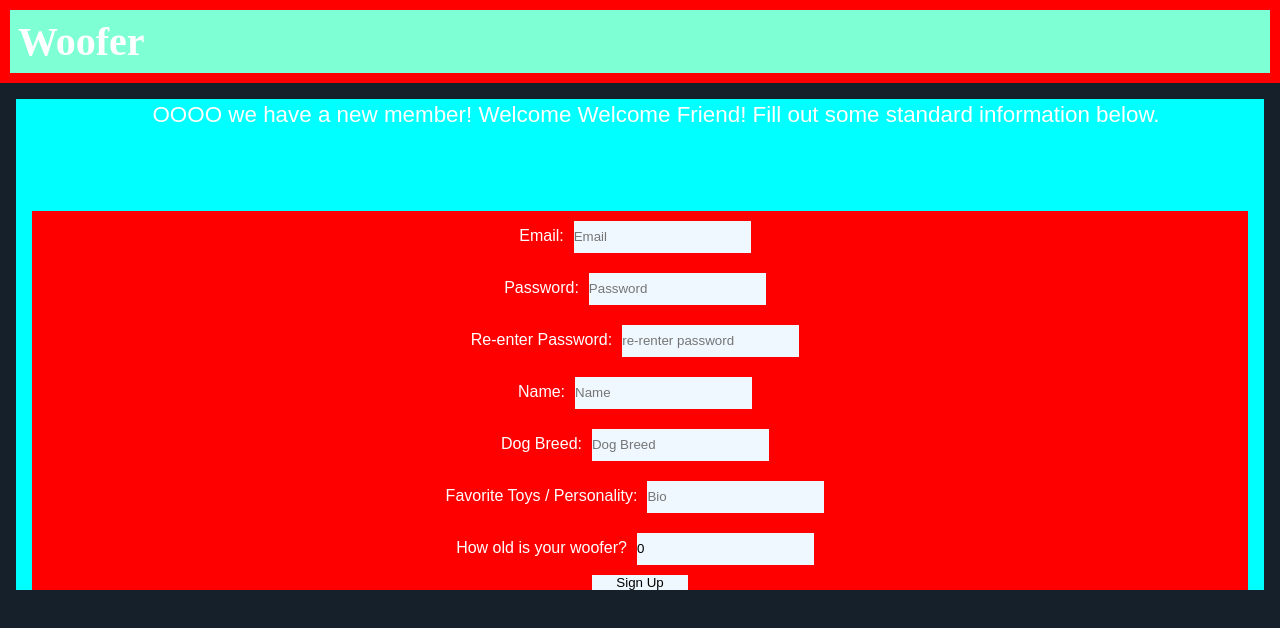
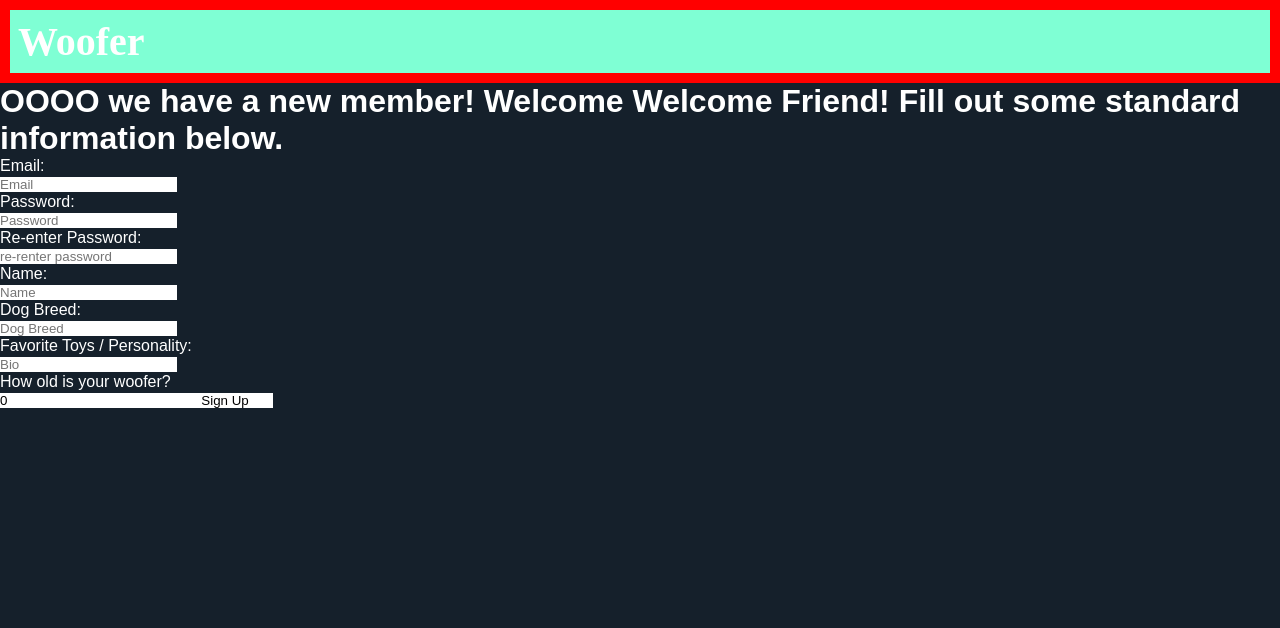
Before and after one commit to ThaGrza/Woofer, a React (Create React App) app in the folder frontend/: page /signup in a window 1280 px wide. Shown: the top 628 px of the page. Built offline with nearby package versions, Linux system fonts and the light colour scheme; a web font is replaced by a local one.

Commit message:
changing computers because this one broke

```diff
--- a/frontend/src/components/register/Register.css
+++ b/frontend/src/components/register/Register.css
@@ -1,44 +1,29 @@
-.signUp-container {
-  text-align: center;
-  background-color: aqua;
-  margin: 1rem;
-  animation: blin;
+.sign-up-container {
+    margin-left: auto;
+    margin-right: auto;
 }
 
-.signUp-container:hover {
+
+.sign-up-form {
 }
 
-.sign_up_form {
-  background-color: red;
-  display: flex;
-  flex-direction: column;
-  margin: 1rem;
+.sign-up-intro {
+
 }
 
-.signUp-intro {
-  text-indent: 2rem;
-  font-size: 1.4rem;
-  text-overflow: wrap;
-  margin-bottom: 5rem;
-  line-height: 2rem;
+.sign-up-form {
 }
 
-.signUp-form {
-  width: 20%;
-  margin: auto;
-  display: flex;
-  flex-direction: column;
+.sign-up-label{
+    display: block;
+
 }
 /* * Input fields */
-.sign_up {
-  margin-bottom: 1rem;
-  line-height: 2rem;
-  background-color: aliceblue;
-  margin: 10px;
+.sign-up-input{
+    background-color: white;
 }
 
 .signUp-button {
-  align-self: center;
-  width: 6rem;
-  background-color: aliceblue;
+    background-color: white;
+
 }
--- a/frontend/src/components/register/Register.tsx
+++ b/frontend/src/components/register/Register.tsx
@@ -35,29 +35,32 @@ export function Register() {
         }
     };
     return (
-    <div className="signUp-container">
-      <p className="signUp-intro">
+            <div className="sign-up-container">
+            <h1 className="sign-up-intro">
             OOOO we have a new member! Welcome Welcome Friend! Fill out some
             standard information below.
-      </p>
-      <form className="sign_up_form">
-        <label>
+            </h1>
+            <form className="sign-up-form">
+            <label className="sign-up-label" htmlFor="email">
             Email:
+            </label>
             <input
-            className="sign_up"
+            className="sign-up-input"
             placeholder="Email"
+            name="email"
             value={email}
             onChange={(e) => {
             setEmail(e.target.value);
             }}
             required
             ></input>
+            <label className="sign-up-label" htmlFor="password">
+            Password:
             </label>
-        <label>
-          Password:
             <input
-            className="sign_up"
+            className="sign-up-input"
             type="password"
+            name="password"
             placeholder="Password"
             value={password}
     onChange={(e) => {
@@ -65,11 +68,12 @@ export function Register() {
     }}
     required
         ></input>
+        <label className="sign-up-label" htmlFor="repassword">
+        Re-enter Password:
         </label>
-        <label>
-          Re-enter Password:
         <input
-            className="sign_up"
+        className="sign-up-input"
+        name="repassword"
         type="password"
         placeholder="re-renter password"
         value={passwordRe}
@@ -78,11 +82,12 @@ export function Register() {
     }}
     required
         ></input>
+        <label className="sign-up-label" htmlFor="name">
+        Name:
         </label>
-        <label>
-          Name:
         <input
-            className="sign_up"
+        className="sign-up-input"
+        name="name"
         type="text"
         placeholder="Name"
         value={name}
@@ -91,11 +96,12 @@ export function Register() {
     }}
     required
         ></input>
+        <label className="sign-up-label" htmlFor="breed">
+        Dog Breed:
         </label>
-        <label>
-          Dog Breed:
         <input
-            className="sign_up"
+        className="sign-up-input"
+        name="breed"
         type="text"
         placeholder="Dog Breed"
         value={dog}
@@ -104,11 +110,12 @@ export function Register() {
     }}
     required
         ></input>
+        <label className="sign-up-label" htmlFor="toys">
+        Favorite Toys / Personality:
         </label>
-        <label>
-          Favorite Toys / Personality:
         <input
-            className="sign_up"
+        className="sign-up-input"
+        name="toys"
         type="text"
         placeholder="Bio"
         value={bio}
@@ -117,11 +124,12 @@ export function Register() {
     }}
     required
         ></input>
+        <label className="sign-up-label" htmlFor="age">
+        How old is your woofer?
         </label>
-        <label>
-          How old is your woofer?
         <input
-            className="sign_up"
+        className="sign-up-input"
+        name="age"
         type="number"
         placeholder="How old is your dog?"
         value={age}
@@ -130,7 +138,6 @@ export function Register() {
     }}
     required
         ></input>
-        </label>
         <button className="signUp-button" onClick={submitUser}>
         Sign Up
         </button>
--- a/frontend/src/components/searchParks/SearchParks.tsx
+++ b/frontend/src/components/searchParks/SearchParks.tsx
@@ -1,18 +1,13 @@
 import React, { useState } from "react";
-import Axios from "axios";
 import ParksDisplay from "../parksDisplay/ParksDisplay";
 import "./SearchParks.css";
 
-function SearchParks() {
-  const [location, setLocation] = useState("NH");
+function SearchParks(props: any) {
   const [searchActive, setSearchActive] = useState(false);
 
+// moved to homepage.tsx
   const handleChange = (e: any) => {
-    Axios.post("/parkLocation", location).then((res) => {});
-    Axios.get("/getParks").then((res) => {
       //! Map response data to parksDisplay comp
-      console.log(res.data.message);
-    });
   };
 
   return (
@@ -20,9 +15,6 @@ function SearchParks() {
       <div className="search-container">
         <input
           placeholder="Search by zip-code or city..."
-          onChange={(e) => {
-            setLocation(e.target.value);
-          }}
           onKeyDown={(e) => {
             if (e.key === "Enter") {
               handleChange(e);
--- a/frontend/src/pages/Homepage/Homepage.tsx
+++ b/frontend/src/pages/Homepage/Homepage.tsx
@@ -1,4 +1,5 @@
 import React, { useState } from "react";
+import Axios from "axios";
 import "./Homepage.css";
 import Navbar from "../../components/navbar/Navbar";
 import SearchParks from "../../components/searchParks/SearchParks";
@@ -7,12 +8,17 @@ import SearchUser from "../../components/searchUser/SearchUser";
 
 export default function Homepage() {
   const [location, setLocation] = useState("");
-  const [searchActive, setSearchActive] = useState(false);
+
+  const handleSearch = () => {
+	Axios.get("/getParks").then((res) => {
+	console.log(res.data.message);
+	});
+  };
 
   return (
     <div className="homepage-container">
       <Navbar />
-      <SearchParks />
+      <SearchParks onSearchChange={handleSearch} />
       <Footer />
     </div>
   );
```
Also changed, not shown: 2 other files (tests, documents, lock files or other folders). Lines whose indentation alone changed are shown as unchanged.
